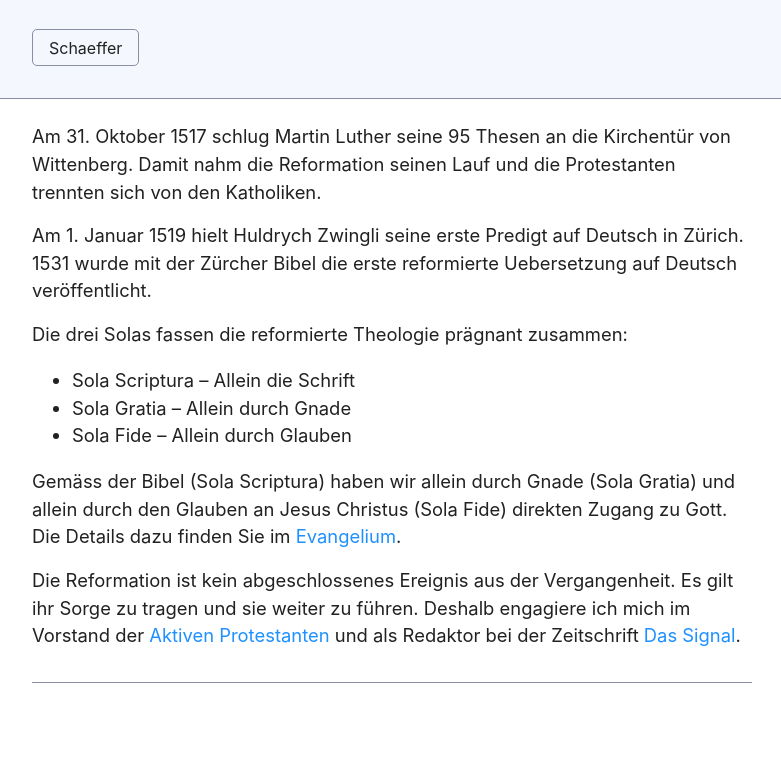
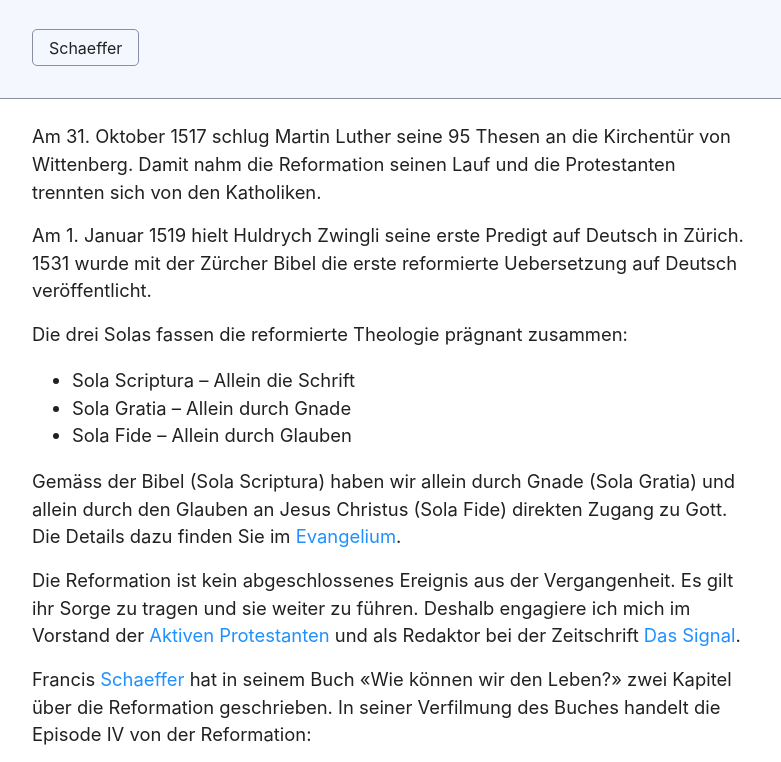
Before and after one commit to beati/web, a website: page reformation/index.html in a window 1280 px wide. Shown: the part 120-882 px from the top of the page, without its empty margins (248-1029 px from the left). Before the commit the page ends 835 px from the top, so only its background shows below. Drawn offline with Linux system fonts and the light colour scheme; grey boxes are pictures that could not be loaded.

Commit message:
reformation

```diff
--- a/reformation/index.html
+++ b/reformation/index.html
@@ -34,6 +34,13 @@
         Es gilt ihr Sorge zu tragen und sie weiter zu führen.
         Deshalb engagiere ich mich im Vorstand der <a href="https://chbap.ch" target="_blank">Aktiven Protestanten</a> und als Redaktor bei der Zeitschrift <a href="https://www.chbap.ch/das-signal/" target="_blank">Das Signal</a>.
     </div>
+    <div class="separator">
+        Francis <a href="./schaeffer/">Schaeffer</a> hat in seinem Buch &laquo;Wie können wir den Leben?&raquo; zwei Kapitel über die Reformation geschrieben.
+        In seiner Verfilmung des Buches handelt die Episode IV von der Reformation:
+    </div>
+    <div class="separator flex-row flex-center">
+        <iframe width='320' height='240' src='https://www.youtube.com/embed/DG2CNmZ7cHE' title='Episode IV &ndash; Die Reformation' allow='accelerometer; autoplay; clipboard-write; encrypted-media; gyroscope; picture-in-picture' allowfullscreen></iframe>
+    </div>
 </main>
 
 <script>
```
